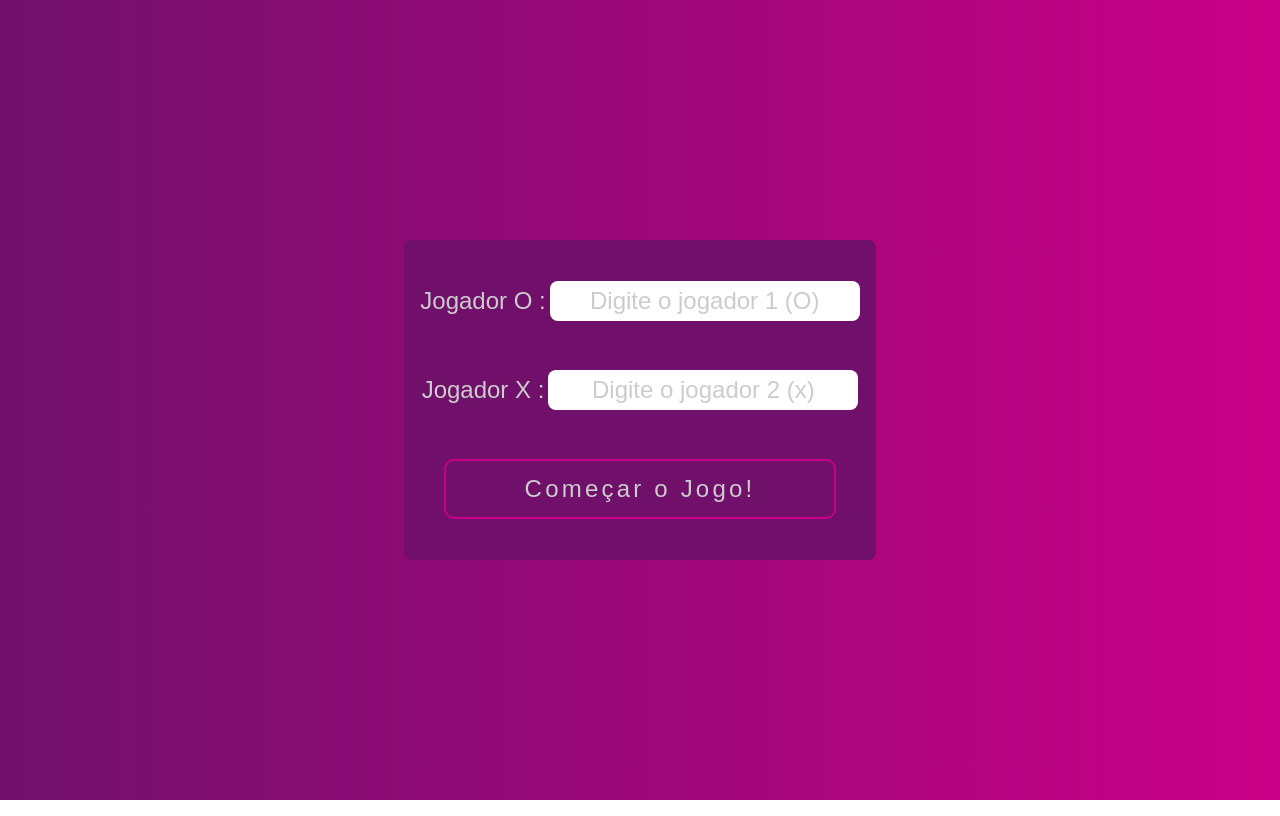
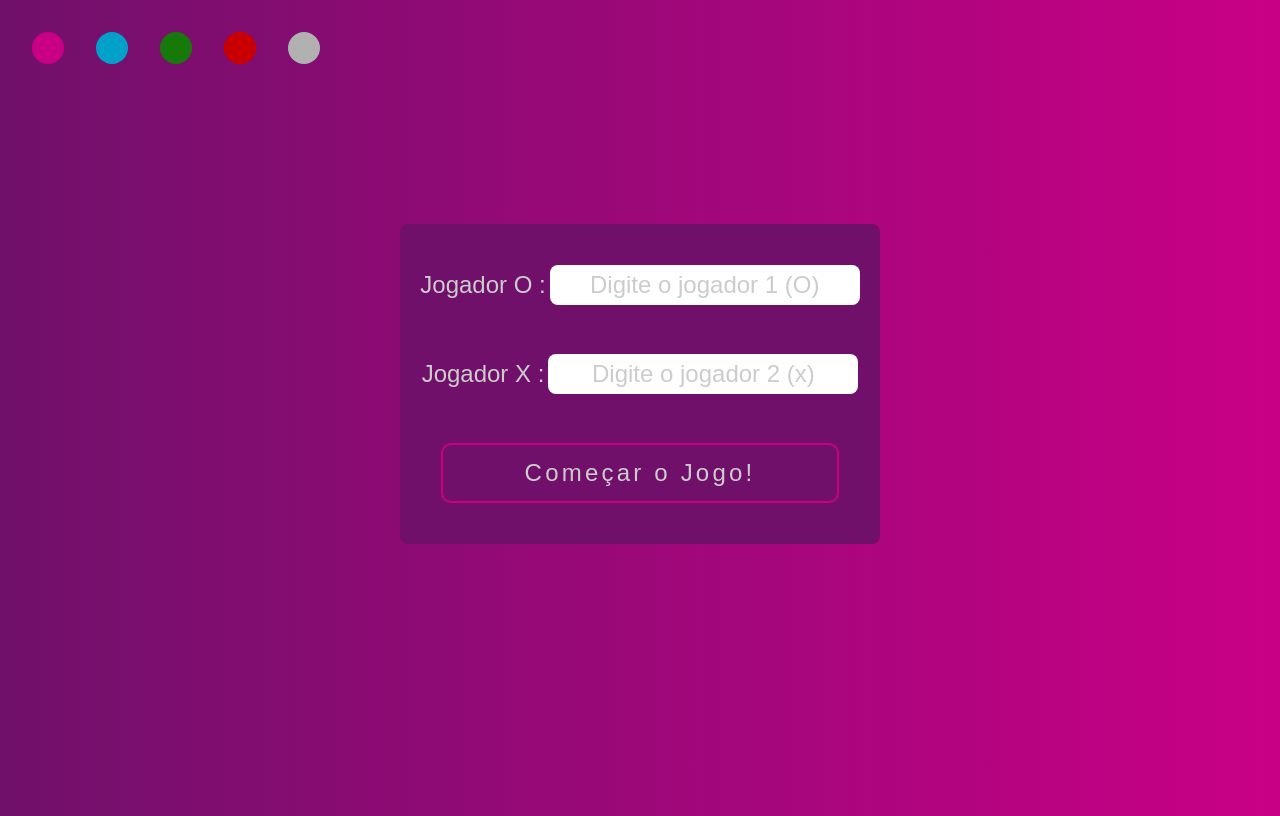
Before and after one commit to LeonardoCalazans/Jogo-da-Velha, a plain HTML site: page index.html in a window 1280 px wide. Drawn offline with Linux system fonts and the light colour scheme.

Commit message:
leonardo/feat(colors-in-html): adicionando variaveis de cor e alterando estilo flex

```diff
--- a/css/endGame/records.css
+++ b/css/endGame/records.css
@@ -17,13 +17,13 @@
 }
 
 tbody tr:nth-child(odd) {
-  background-color: var(--second-pink);
+  background-color: var(--second);
 }
 
 tbody tr:nth-child(even) {
-  background-color: var(--primary-pink);
+  background-color: var(--primary);
 }
 
 table {
-  background-color: var(--second-pink);
+  background-color: var(--second);
 }
--- a/css/gameplay/board.css
+++ b/css/gameplay/board.css
@@ -46,6 +46,6 @@
 }
 
 .line-played:hover{
-    color:var(--primary-pink);
+    color:var(--primary);
     /* background-color: #3f3f3f; */
 }
--- a/css/login/login.css
+++ b/css/login/login.css
@@ -1,7 +1,9 @@
 @import url('../themes/colors.css');
 .login{
+    margin-top: 10%;
     height: 20rem;
-    background-color: var(--second-pink);
+    width: 30rem;
+    background-color: var(--second);
     border-radius: .5rem;
     display: flex;
     align-items: center;
@@ -24,6 +26,6 @@
     color:var(--font);
 }
 .input-player::selection{
-    color: var(--primary-pink);
-    border-color: var(--primary-pink);
+    color: var(--primary);
+    border-color: var(--primary);
 }
--- a/css/themes/button.css
+++ b/css/themes/button.css
@@ -2,10 +2,10 @@
 @import url('../themes/colors.css');
 
 .button-play{
-    background-color: var(--second-pink);
+    background-color: var(--second);
     width: 89%;
     height: 60px;
-    border:2px solid var(--primary-pink);
+    border:2px solid var(--primary);
     border-radius: 10px;
     display: flex;
     justify-content: center;
@@ -18,10 +18,10 @@
 }
 
 .button{
-    background-color: var(--second-pink);
+    background-color: var(--second);
     width: 120%;
     height: 5rem;
-    border:2px solid var(--primary-pink);
+    border:2px solid var(--primary);
     border-radius: 10px;
     display: flex;
     justify-content: center;
@@ -36,6 +36,6 @@
 .button:hover, .button-play:hover{
     transition: .5s;
     animation: bounce 1s;
-    background-color: var(--primary-pink);
+    background-color: var(--primary);
     opacity: 0.8;
 }
--- a/css/themes/colors.css
+++ b/css/themes/colors.css
@@ -1,7 +1,81 @@
 :root{
-    --primary-pink:#c90086;
-    --second-pink: #70106b;
+    --primary:#c90086;
+    --second: #70106b;
     --font: #ccc;
     --color: #ebe9e9;
     --color-hover: rgba(255, 255, 255, 0.3);
 }
+
+.blue{
+    --primary:#00a1c9;
+    --second: #121070;
+}
+
+.red{
+    --primary:#c90000;
+    --second: #701010;
+}
+
+.green{
+    --primary:#17790a;
+    --second: #083b15;
+}
+
+.dark{
+    --primary:#b1b1b1;
+    --second: #000;
+}
+#pink{
+    content: "";
+  height: 2rem;
+  width: 2rem;
+  background: #c90086;
+  /* position: absolute; */
+  border-radius: 50%;
+}
+#blue{
+    content: "";
+  height: 2rem;
+  width: 2rem;
+  background: #00a1c9;
+  /* position: absolute; */
+  border-radius: 50%;
+}
+
+#red{
+    content: "";
+  height: 2rem;
+  width: 2rem;
+  background: #c90000;
+  /* position: absolute; */
+  border-radius: 50%;
+}
+
+#green{
+    content: "";
+  height: 2rem;
+  width: 2rem;
+  background: #17790a;
+  /* position: absolute; */
+  border-radius: 50%;
+}
+
+#dark{
+    content: "";
+  height: 2rem;
+  width: 2rem;
+  background: #b1b1b1;
+  /* position: absolute; */
+  border-radius: 50%;
+}
+
+.options-colors{
+    position: relative;
+    margin: 1rem;
+    display: flex;
+    flex-direction: row;
+    /* justify-content: space-between; */
+    top: 0;
+    left: 0;
+
+}
--- a/css/themes/general-style.css
+++ b/css/themes/general-style.css
@@ -6,7 +6,7 @@
     text-decoration: none;
 }
 body{
-    background: linear-gradient(90deg, var(--second-pink), var(--primary-pink));
+    background: linear-gradient(90deg, var(--second), var(--primary));
     color:var(--font);
     font-size: 24px;
     font-family: arial;
@@ -14,12 +14,13 @@ body{
     padding:0;
     width: 100vw;
     height: 100vh;
+}
+.flex{
     display: flex;
     align-items: center;
     justify-content: center;
     align-self: center;
 }
-
 .flex-row{
     display: flex;
     flex-direction: row;
```
